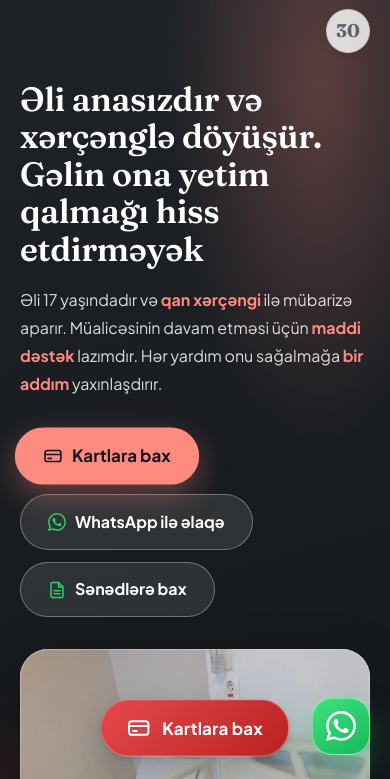
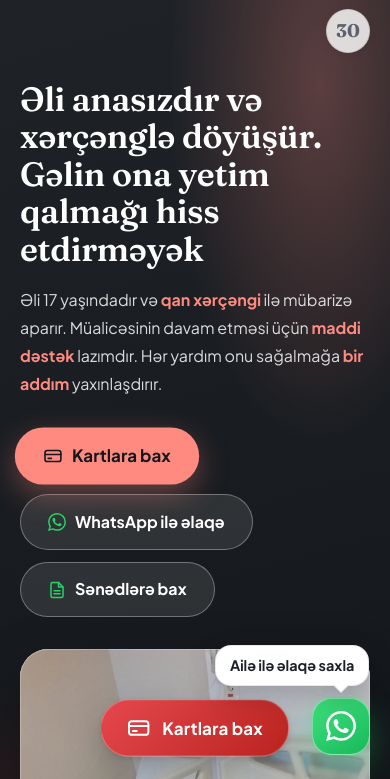
Before and after one commit to eliyeyardimet/eliyeyardimet.github.io, a plain HTML site: page index.html in a window 390 px wide. Shown: the part 65-844 px from the top of the page. Drawn offline with Linux system fonts and the light colour scheme.

Commit message:
Add WhatsApp contact bubble on phones and update WhatsApp number
Co-Authored-By: Claude Sonnet 5.5 <noreply@anthropic.com>

```diff
--- a/index.html
+++ b/index.html
@@ -83,7 +83,7 @@
     rel="stylesheet"
   />
 
-  <link rel="stylesheet" href="style.css?v=44" />
+  <link rel="stylesheet" href="style.css?v=45" />
 </head>
 
 <body>
@@ -137,7 +137,7 @@
               <svg viewBox="0 0 24 24" fill="none" stroke="currentColor" stroke-width="2" stroke-linecap="round" stroke-linejoin="round" aria-hidden="true"><rect x="2" y="5" width="20" height="14" rx="3"/><line x1="2" y1="10" x2="22" y2="10"/><line x1="6" y1="15" x2="10" y2="15"/></svg>
               <span data-i18n="cardsBtn">Kartlara bax</span>
             </a>
-            <a href="https://wa.me/994771090347" target="_blank" rel="noopener noreferrer" class="btn btn-ghost">
+            <a href="https://wa.me/994775532057" target="_blank" rel="noopener noreferrer" class="btn btn-ghost">
               <svg viewBox="0 0 24 24" fill="currentColor" aria-hidden="true"><path d="M17.472 14.382c-.297-.149-1.758-.867-2.03-.967-.273-.099-.471-.149-.67.15-.197.297-.767.966-.94 1.164-.173.199-.347.223-.644.075-.297-.15-1.255-.463-2.39-1.475-.883-.788-1.48-1.761-1.653-2.059-.173-.297-.018-.458.13-.606.134-.133.298-.347.446-.52.149-.174.198-.298.298-.497.099-.198.05-.371-.025-.52-.075-.149-.669-1.612-.916-2.207-.242-.579-.487-.5-.669-.51-.173-.008-.371-.01-.57-.01-.198 0-.52.074-.792.372-.272.297-1.04 1.016-1.04 2.479 0 1.462 1.065 2.875 1.213 3.074.149.198 2.096 3.2 5.077 4.487.709.306 1.262.489 1.694.625.712.227 1.36.195 1.871.118.571-.085 1.758-.719 2.006-1.413.248-.694.248-1.289.173-1.413-.074-.124-.272-.198-.57-.347M12.05 21.785h-.004a9.87 9.87 0 0 1-5.031-1.378l-.361-.214-3.741.982.998-3.648-.235-.374a9.86 9.86 0 0 1-1.51-5.26c.001-5.45 4.436-9.884 9.888-9.884 2.64 0 5.122 1.03 6.988 2.898a9.825 9.825 0 0 1 2.893 6.994c-.003 5.45-4.437 9.884-9.885 9.884m8.413-18.297A11.815 11.815 0 0 0 12.05 0C5.495 0 .16 5.335.157 11.892c0 2.096.547 4.142 1.588 5.945L.057 24l6.305-1.654a11.882 11.882 0 0 0 5.683 1.448h.005c6.554 0 11.89-5.335 11.893-11.893A11.821 11.821 0 0 0 20.464 3.488"/></svg>
               <span data-i18n="heroCta2">WhatsApp ilə əlaqə</span>
             </a>
@@ -362,7 +362,7 @@
       <div class="footer-contacts">
         <a href="tel:+994775532057" class="footer-link">+994 77 553 20 57</a>
         <span class="footer-dot" aria-hidden="true">·</span>
-        <a href="https://wa.me/994771090347" target="_blank" rel="noopener noreferrer" class="footer-link">WhatsApp</a>
+        <a href="https://wa.me/994775532057" target="_blank" rel="noopener noreferrer" class="footer-link">WhatsApp</a>
       </div>
       <p class="footer-year">Əli · 2026</p>
     </div>
@@ -377,11 +377,13 @@
   <a
     id="whatsappBtn"
     class="floating-whatsapp-btn"
-    href="https://wa.me/994771090347"
+    href="https://wa.me/994775532057"
     target="_blank"
     rel="noopener noreferrer"
     aria-label="WhatsApp"
+    aria-describedby="whatsappHint"
   >
+    <span class="whatsapp-hint" id="whatsappHint" data-i18n="whatsappHint">Ailə ilə əlaqə saxla</span>
     <svg viewBox="0 0 24 24" fill="currentColor" aria-hidden="true">
       <path
         d="M17.472 14.382c-.297-.149-1.758-.867-2.03-.967-.273-.099-.471-.149-.67.15-.197.297-.767.966-.94 1.164-.173.199-.347.223-.644.075-.297-.15-1.255-.463-2.39-1.475-.883-.788-1.48-1.761-1.653-2.059-.173-.297-.018-.458.13-.606.134-.133.298-.347.446-.52.149-.174.198-.298.298-.497.099-.198.05-.371-.025-.52-.075-.149-.669-1.612-.916-2.207-.242-.579-.487-.5-.669-.51-.173-.008-.371-.01-.57-.01-.198 0-.52.074-.792.372-.272.297-1.04 1.016-1.04 2.479 0 1.462 1.065 2.875 1.213 3.074.149.198 2.096 3.2 5.077 4.487.709.306 1.262.489 1.694.625.712.227 1.36.195 1.871.118.571-.085 1.758-.719 2.006-1.413.248-.694.248-1.289.173-1.413-.074-.124-.272-.198-.57-.347M12.05 21.785h-.004a9.87 9.87 0 0 1-5.031-1.378l-.361-.214-3.741.982.998-3.648-.235-.374a9.86 9.86 0 0 1-1.51-5.26c.001-5.45 4.436-9.884 9.888-9.884 2.64 0 5.122 1.03 6.988 2.898a9.825 9.825 0 0 1 2.893 6.994c-.003 5.45-4.437 9.884-9.885 9.884m8.413-18.297A11.815 11.815 0 0 0 12.05 0C5.495 0 .16 5.335.157 11.892c0 2.096.547 4.142 1.588 5.945L.057 24l6.305-1.654a11.882 11.882 0 0 0 5.683 1.448h.005c6.554 0 11.89-5.335 11.893-11.893A11.821 11.821 0 0 0 20.464 3.488"
@@ -413,6 +415,6 @@
     <img class="lightbox-img" id="lightboxImg" src="" alt="" />
   </div>
 
-  <script src="script.js?v=28"></script>
+  <script src="script.js?v=29"></script>
 </body>
 </html>
--- a/script.js
+++ b/script.js
@@ -41,6 +41,7 @@
 
       donationTitle: 'Yardım üçün bank kartları',
       holderRel: '– Bibisi',
+      whatsappHint: 'Ailə ilə əlaqə saxla',
       copyBtn: 'Kopyala',
       copiedBtn: 'Kopyalandı',
 
@@ -77,6 +78,7 @@
 
       donationTitle: 'Yardım için banka kartları',
       holderRel: '– Halası',
+      whatsappHint: 'Aileyle iletişime geç',
       copyBtn: 'Kopyala',
       copiedBtn: 'Kopyalandı',
 
@@ -113,6 +115,7 @@
 
       donationTitle: 'Банковские карты для помощи',
       holderRel: '– тётя',
+      whatsappHint: 'Связаться с семьёй',
       copyBtn: 'Копировать',
       copiedBtn: 'Скопировано',
 
@@ -149,6 +152,7 @@
 
       donationTitle: 'Bank cards for donation',
       holderRel: '– aunt',
+      whatsappHint: 'Contact the family',
       copyBtn: 'Copy',
       copiedBtn: 'Copied',
 
--- a/style.css
+++ b/style.css
@@ -1028,6 +1028,52 @@ section[id] { scroll-margin-top: 84px; }
 
 .floating-whatsapp-btn svg { width: 30px; height: 30px; }
 
+/* speech bubble that pops out of the WhatsApp button, phones only */
+.whatsapp-hint { display: none; }
+
+@media (max-width: 640px) {
+  .whatsapp-hint {
+    display: block;
+    position: absolute;
+    right: 0;
+    bottom: calc(100% + 12px);
+    padding: 10px 14px;
+    background: #ffffff;
+    color: var(--ink);
+    border: 1px solid var(--border);
+    border-radius: 16px;
+    box-shadow: 0 10px 28px rgba(12, 14, 18, 0.22);
+    font-size: 0.9rem;
+    font-weight: 700;
+    line-height: 1.3;
+    white-space: nowrap;
+    transform-origin: calc(100% - 29px) calc(100% + 40px);
+    animation: hintPop 0.45s cubic-bezier(0.2, 0.9, 0.3, 1.3) 1.5s both;
+  }
+
+  /* tail pointing down at the button */
+  .whatsapp-hint::after {
+    content: '';
+    position: absolute;
+    right: 22px;
+    bottom: -6px;
+    width: 10px;
+    height: 10px;
+    background: inherit;
+    border: solid var(--border);
+    border-width: 0 1px 1px 0;
+    transform: rotate(45deg);
+  }
+
+  /* keep the last footer line clear of the bubble */
+  .site-footer { padding-bottom: calc(env(safe-area-inset-bottom, 0px) + 10rem); }
+}
+
+@keyframes hintPop {
+  from { opacity: 0; transform: scale(0.2); }
+  to   { opacity: 1; transform: scale(1); }
+}
+
 @media (max-width: 640px) {
   .floating-cards-btn {
     padding: 14px 24px;
@@ -1062,7 +1108,8 @@ section[id] { scroll-margin-top: 84px; }
 @media (prefers-reduced-motion: reduce) {
   .hero .btn-primary,
   .floating-cards-btn,
-  .floating-whatsapp-btn { animation: none; }
+  .floating-whatsapp-btn,
+  .whatsapp-hint { animation: none; }
 }
 
 /* ============================================================
```
